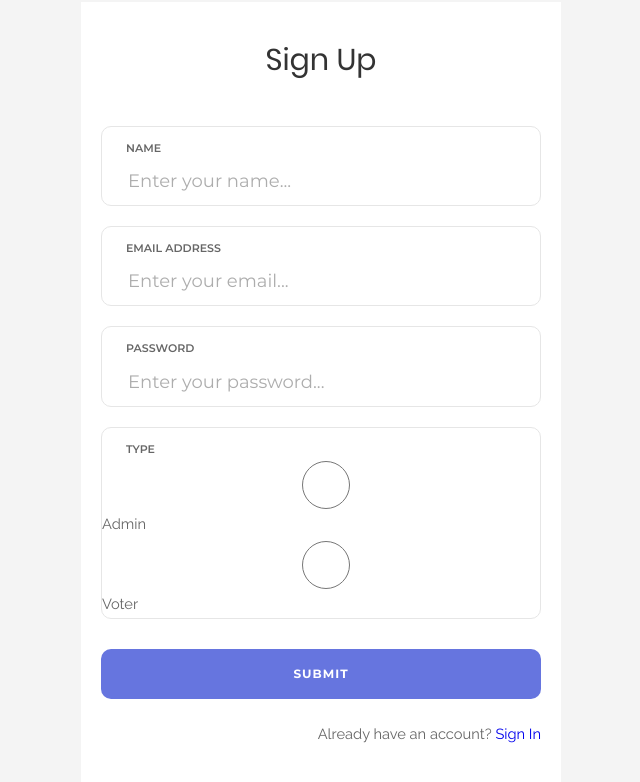
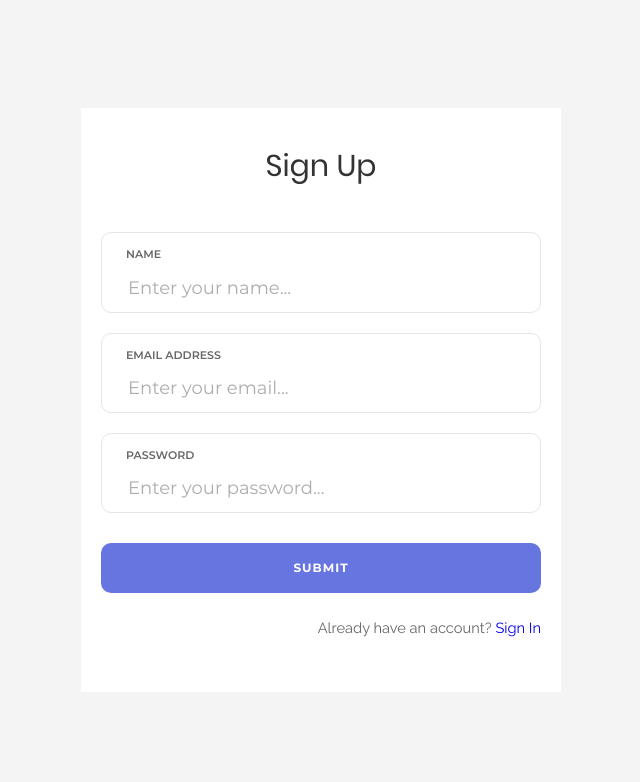
Before and after one commit to reddybhargava/vote-maadi, a React (Create React App) app in the folder client/: page /accounts/signup in a window 1280 px wide. Shown: the top 782 px of the page, without its empty margins (319-959 px from the left). Built offline with nearby package versions, Linux system fonts and the light colour scheme.

Commit message:
removed voter option while login

```diff
--- a/client/src/components/auth/SignUp.js
+++ b/client/src/components/auth/SignUp.js
@@ -8,7 +8,7 @@ export class SignUp extends Component {
     name: "",
     email: "",
     password: "",
-    type: "",
+    type: "Admin",
   };
 
   onChange = (e) => this.setState({ [e.target.name]: e.target.value });
@@ -99,7 +99,7 @@ export class SignUp extends Component {
                 <span className="focus-input100"></span>
               </div>
 
-              <div className="wrap-input100 validate-input">
+              {/* <div className="wrap-input100 validate-input">
                 <label className="label-input100">Type</label>
                 <input
                   type="radio"
@@ -119,7 +119,7 @@ export class SignUp extends Component {
                 />
                 <span className="lead"> Voter </span>
                 <span className="focus-input100"></span>
-              </div>
+              </div> */}
 
               <div className="container-contact100-form-btn">
                 <button className="contact100-form-btn" onClick={this.onSubmit}>
```
